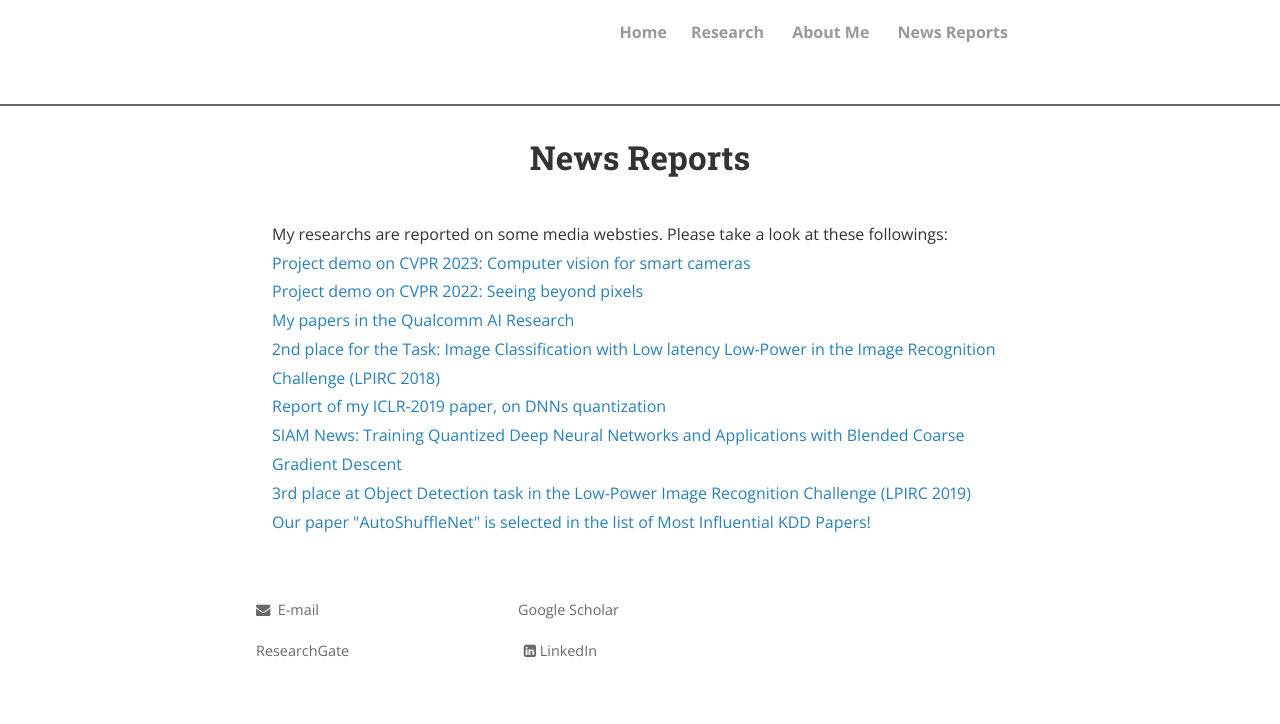
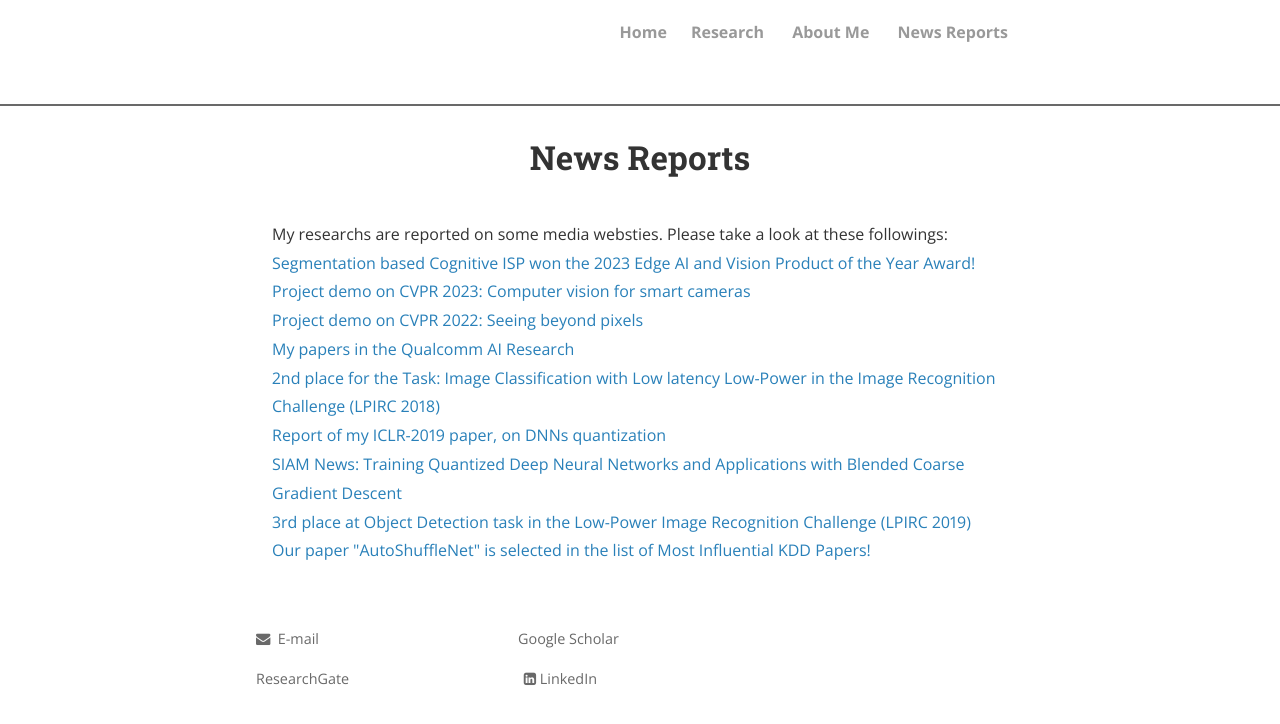
Before and after one commit to zsivine/zsivine.github.io, a Jekyll site: the page built from webreport.html, in a window 1280 px wide. Shown: the top 724 px of the page. Built offline with Jekyll 4.4.1, drawn with Linux system fonts in a browser that asks for light colours; nearby versions of some CDN libraries; comment, search, counter and statistics services are not loaded; a style sheet for code colours, icons or effects is not loaded.

Commit message:
update ISP award

```diff
--- a/webreport.html
+++ b/webreport.html
@@ -6,6 +6,8 @@ permalink: /webreport/
 My researchs are reported on some media websties.
 Please take a look at these followings:
 <br>
+<a href="https://www.edge-ai-vision.com/2023/05/2023-edge-ai-and-vision-product-of-the-year-award-winner-showcase-qualcomm-cameras-and-sensors/" target="_self">
+    Segmentation based Cognitive ISP won the 2023 Edge AI and Vision Product of the Year Award! </a><br>
 <a href="https://www.youtube.com/watch?v=HauXCVErfsM&ab_channel=QualcommResearch" target="_self">
     Project demo on CVPR 2023: Computer vision for smart cameras</a><br>
 <a href="https://www.youtube.com/watch?v=aY7zFACrDGo&ab_channel=QualcommResearch" target="_self">
```
